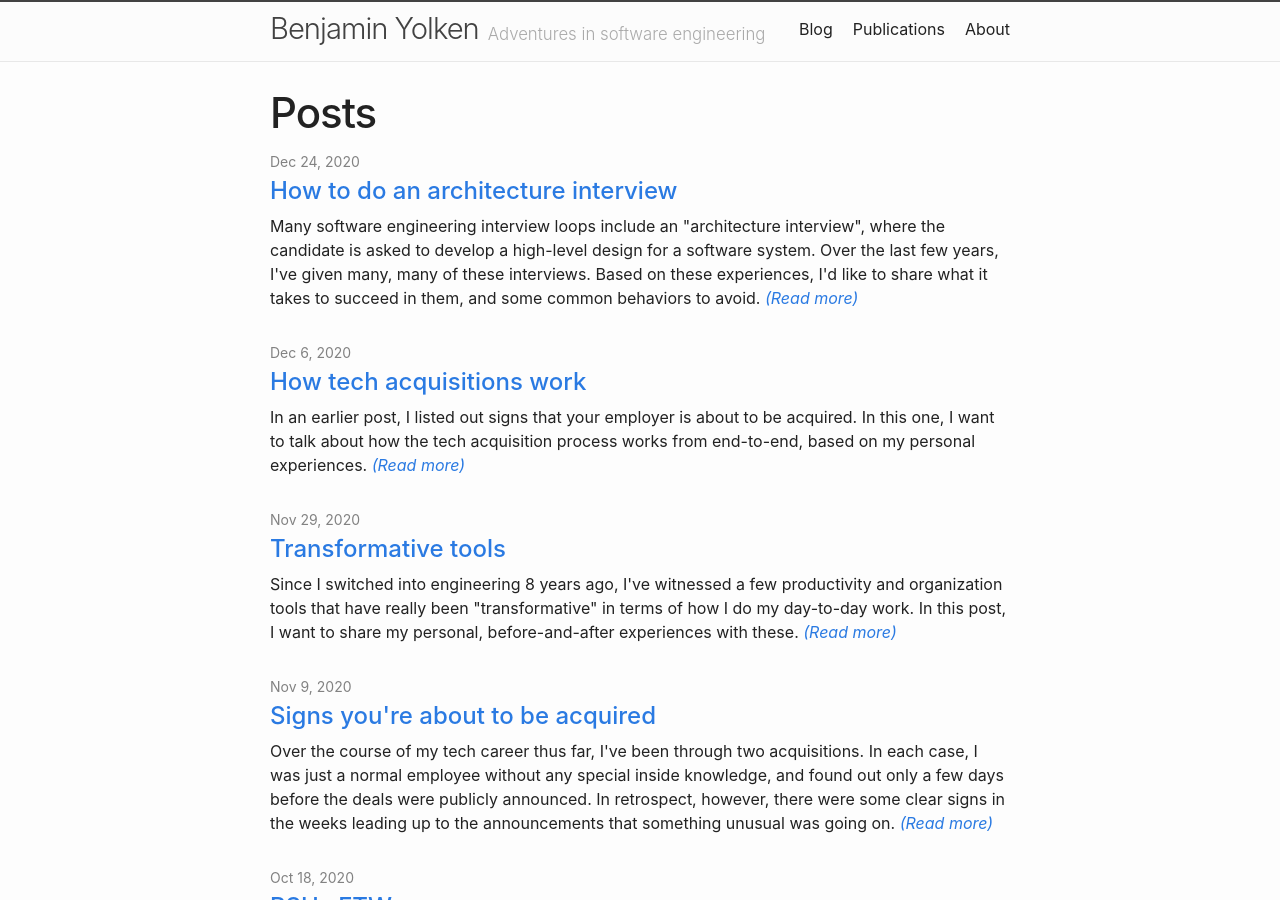
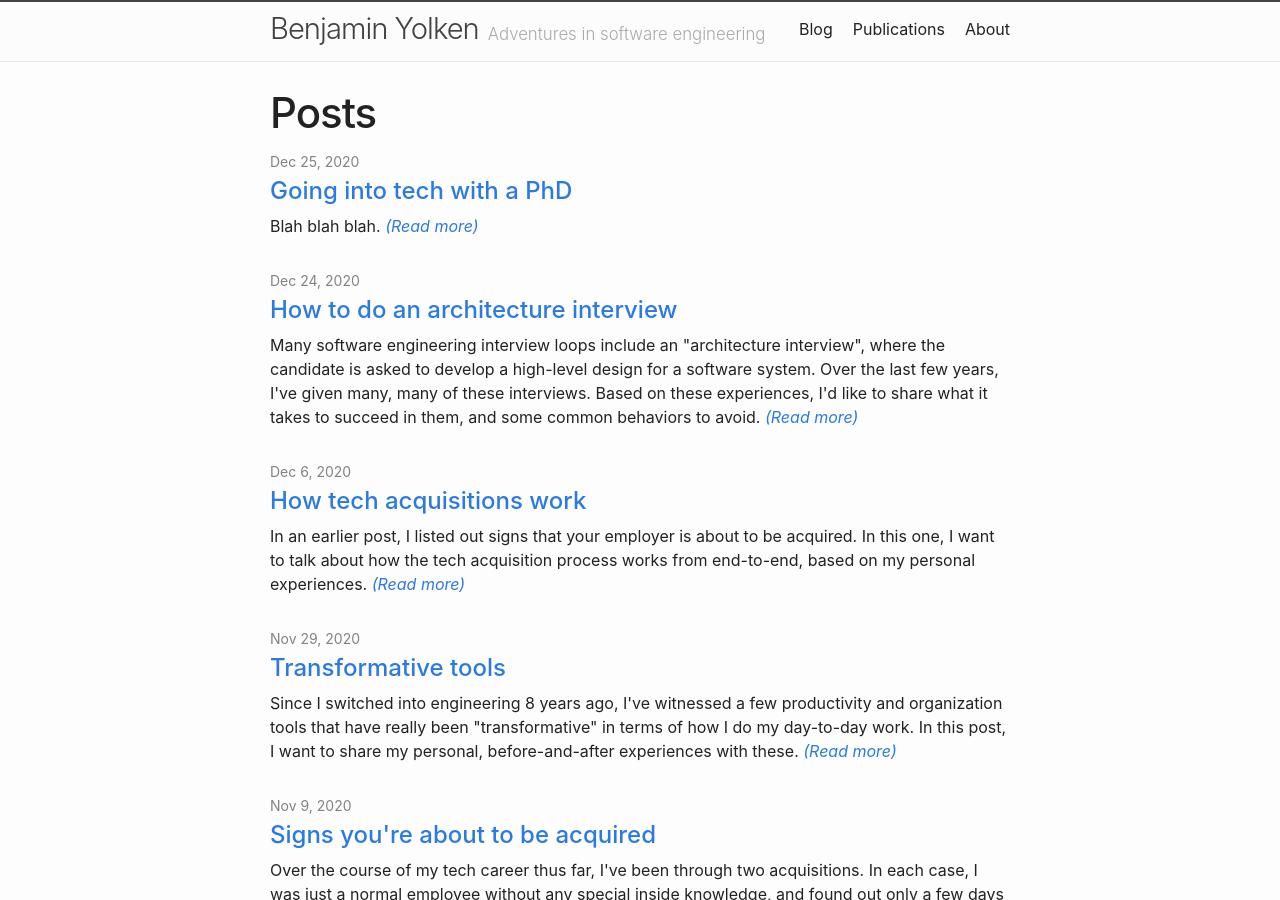
Before and after one commit to yolken/yolken-blog, a Jekyll site: the page built from site/index.md, in a window 1280 px wide and 900 px high. Built offline with Jekyll 4.4.1, drawn with Linux system fonts in a browser that asks for light colours; part of the change alters nothing that is shown.

Commit message:
Start adding pds to tech post

```diff
--- /dev/null
+++ b/site/_posts/2020-12-25-phd-to-tech.md
@@ -0,0 +1,56 @@
+---
+layout: post
+title:  "Going into tech with a PhD"
+date:   2020-12-25 13:04:00 -0700
+categories: interviews
+excerpt: |
+    Blah blah blah.
+---
+
+I spent 5 years of my life getting a PhD, but like many others who've gotten this degree,
+I decided to leave academia after graduation. At the time, I explored several career choices
+but ultimately decided to take a Product Manager job at Google.
+
+Since then, I've [switched ladders once](/blog/switching-from-product-to-eng) and
+[companies a few times](https://www.linkedin.com/in/yolken/), but overall have absolutely no regrets
+about going into tech versus the other paths that I could have taken.
+
+In this post, I want to discuss why I think it's a great destination for people with technical PhDs
+and also dig into the "career ladders" that most tech companies have.
+
+#### Quick note on terminology
+
+I'm using "tech" to mean computer software and/or hardware technology companies. There's
+also biotech, but given that I haven't done anything bio-related since my high school science
+classes, I'm not really qualified to discuss that side of the world.
+
+Also, the intended audience here is "technical" PhDs, i.e. those in the sciences and engineering.
+You can certainly go into tech with a PhD in French Literature, but the degree will be less of a
+benefit, and you'll have to prove your technical skills in some other way.
+
+## Why tech
+
+Tech jobs are a great fit with technical PhDs
+
+
+## Alternative paths
+
+### Corporate research labs
+
+
+
+### Management consulting
+
+
+
+### Finance
+
+
+
+## Ladders
+
+### Engineering
+
+### Product management
+
+### Data science
--- a/site/pubs.md
+++ b/site/pubs.md
@@ -16,7 +16,7 @@ order: 2
 
 ## Academic
 
-Between 2004 and 2009, I was a Ph.D. student in the Stanford
+Between 2004 and 2009, I was a PhD student in the Stanford
 University
 [Department of Management Science and Engineering](https://msande.stanford.edu/).
 
```
